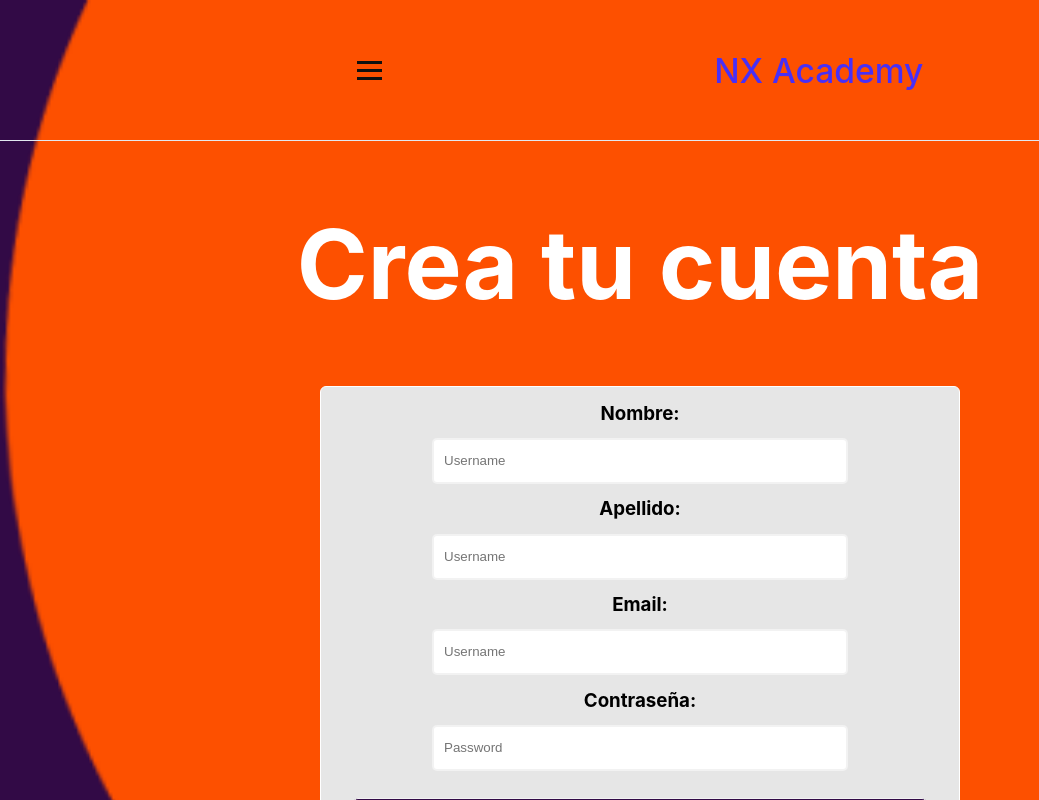
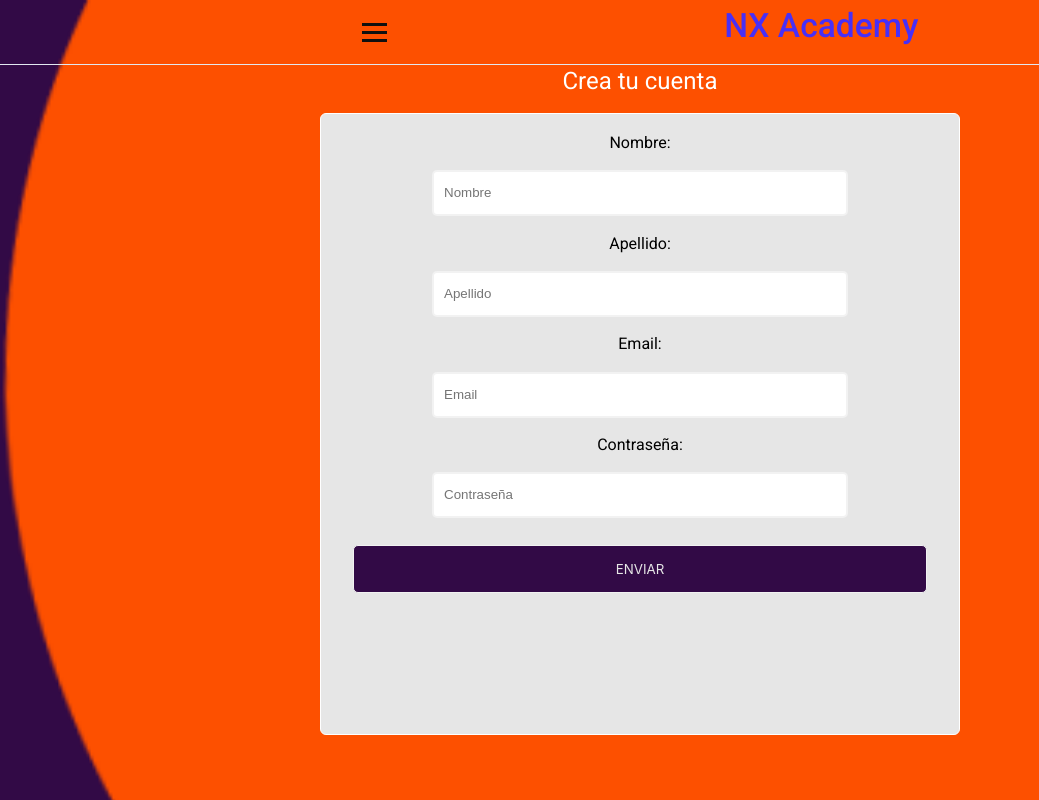
Before and after one commit to sopita-app/sopita, an Angular app: page /auth/register in a window 1280 px wide. Shown: the top 800 px of the page, without its empty margins (0-1039 px from the left). Built offline with nearby package versions, Linux system fonts and the light colour scheme.

Commit message:
feature/signup

```diff
--- a/package.json
+++ b/package.json
@@ -12,10 +12,12 @@
   "private": true,
   "dependencies": {
     "@angular/animations": "~11.2.10",
+    "@angular/cdk": "^11.2.13",
     "@angular/common": "~11.2.10",
     "@angular/compiler": "~11.2.10",
     "@angular/core": "~11.2.10",
     "@angular/forms": "~11.2.10",
+    "@angular/material": "^11.2.13",
     "@angular/platform-browser": "~11.2.10",
     "@angular/platform-browser-dynamic": "~11.2.10",
     "@angular/router": "~11.2.10",
--- a/src/app/app.module.ts
+++ b/src/app/app.module.ts
@@ -7,6 +7,7 @@ import { TasksModule } from './tasks/tasks.module';
 import { HttpClientModule } from '@angular/common/http'
 import { NavBarModule } from './components/components.module';
 import { RouterModule } from '@angular/router';
+import { BrowserAnimationsModule } from '@angular/platform-browser/animations';
 
 @NgModule({
   declarations: [
@@ -19,7 +20,8 @@ import { RouterModule } from '@angular/router';
     TasksModule,
     HttpClientModule,
     NavBarModule,
-    RouterModule
+    RouterModule,
+    BrowserAnimationsModule
 
   ],
   providers: [],
--- a/src/app/auth/auth.module.ts
+++ b/src/app/auth/auth.module.ts
@@ -4,6 +4,7 @@ import { SignupComponent } from './signup/signup.component';
 import { SigninComponent } from './signin/signin.component';
 import { FormsModule } from '@angular/forms';
 import { AuthRoutingModule } from './auth-routing.module';
+import {MatSnackBarModule} from '@angular/material/snack-bar';
 
 @NgModule({
   declarations: [
@@ -13,7 +14,8 @@ import { AuthRoutingModule } from './auth-routing.module';
   imports: [
     CommonModule,
     FormsModule,
-    AuthRoutingModule
+    AuthRoutingModule,
+    MatSnackBarModule
   ],
   exports:[
     SignupComponent,
--- a/src/app/auth/auth.service.ts
+++ b/src/app/auth/auth.service.ts
@@ -3,9 +3,12 @@ import { HttpClient } from '@angular/common/http';
 import { map, tap } from 'rxjs/operators';
 import { of } from 'rxjs';
 import { Router } from '@angular/router';
+import * as interfaces from '../interfaces/user.interface';
+
 @Injectable({
   providedIn: 'root',
 })
+
 export class AuthService {
   constructor(private http: HttpClient, private router: Router) {}
   user: any = {};
@@ -30,6 +33,27 @@ export class AuthService {
 
       });
   }
+
+  signUp(user: interfaces.SignUpUser) {
+    this.http
+      .post<any>('https://organizateunpoco.herokuapp.com/api/user/signup', user)
+      .pipe(
+        map((res) => res.response),
+        // tap(
+        //   res => localStorage.setItem('user', res.token)
+        // )
+        )
+      .subscribe((user) => {
+        // this.loggedUser = user
+        console.log(user)
+        //redirectionarrrr
+        if(user._id){
+          this.router.navigate(['./home'])
+        }
+
+      });
+  }
+
   logOut(){
     this.loggedUser = null
     localStorage.clear()
--- a/src/app/auth/signup/signup.component.html
+++ b/src/app/auth/signup/signup.component.html
@@ -4,14 +4,14 @@
     </div>
     <div class="login-form">
         <h3>Nombre:</h3>
-        <input type="text" placeholder="Username" /><br />
+        <input type="text" placeholder="Nombre" [(ngModel)]='user.name' /><br />
         <h3>Apellido:</h3>
-        <input type="text" placeholder="Username" /><br />
+        <input type="text" placeholder="Apellido" [(ngModel)]='user.lastname'/><br />
         <h3>Email:</h3>
-        <input type="text" placeholder="Username" /><br />
+        <input type="text" placeholder="Email" [(ngModel)]='user.email'/><br />
         <h3>Contraseña:</h3>
-        <input type="password" placeholder="Password" />
+        <input type="password" placeholder="Contraseña" [(ngModel)]='user.password'/>
         <br />
-        <input type="button" value="Enviar" class="login-button" />
+        <input type="button" value="Enviar" class="login-button" (click)="signUp()"/>
     </div>
 </div>
--- a/src/app/auth/signup/signup.component.ts
+++ b/src/app/auth/signup/signup.component.ts
@@ -1,15 +1,31 @@
 import { Component, OnInit } from '@angular/core';
+import { AuthService } from '../auth.service';
+import { SignUpUser } from '../../interfaces/user.interface';
+import {MatSnackBar} from '@angular/material/snack-bar';
+
 
 @Component({
   selector: 'app-signup',
   templateUrl: './signup.component.html',
   styleUrls: ['./signup.component.scss']
 })
-export class SignupComponent implements OnInit {
 
-  constructor() { }
+export class SignupComponent {
 
-  ngOnInit(): void {
+  constructor(private authService: AuthService, private _snackBar: MatSnackBar) { }
+
+  user: SignUpUser = {
+    name: '',
+    lastname: '',
+    email: '',
+    password: '',
+  }
+
+
+
+  signUp(){
+    this.authService.signUp(this.user)
+    this._snackBar.open('Cuenta creada, inicie sesión', 'Ok',{duration: 1500});
   }
 
 }
--- a/src/index.html
+++ b/src/index.html
@@ -6,8 +6,11 @@
   <base href="/">
   <meta name="viewport" content="width=device-width, initial-scale=1">
   <link rel="icon" type="image/x-icon" href="favicon.ico">
+  <link rel="preconnect" href="https://fonts.gstatic.com">
+  <link href="https://fonts.googleapis.com/css2?family=Roboto:wght@300;400;500&display=swap" rel="stylesheet">
+  <link href="https://fonts.googleapis.com/icon?family=Material+Icons" rel="stylesheet">
 </head>
-<body>
+<body class="mat-typography">
   <app-root></app-root>
 </body>
 </html>
--- a/src/styles.scss
+++ b/src/styles.scss
@@ -1,3 +1,38 @@
+
+// Custom Theming for Angular Material
+// For more information: https://material.angular.io/guide/theming
+@import '~@angular/material/theming';
+// Plus imports for other components in your app.
+
+// Include the common styles for Angular Material. We include this here so that you only
+// have to load a single css file for Angular Material in your app.
+// Be sure that you only ever include this mixin once!
+@include mat-core();
+
+// Define the palettes for your theme using the Material Design palettes available in palette.scss
+// (imported above). For each palette, you can optionally specify a default, lighter, and darker
+// hue. Available color palettes: https://material.io/design/color/
+$agendaApp-primary: mat-palette($mat-indigo);
+$agendaApp-accent: mat-palette($mat-pink, A200, A100, A400);
+
+// The warn palette is optional (defaults to red).
+$agendaApp-warn: mat-palette($mat-red);
+
+// Create the theme object. A theme consists of configurations for individual
+// theming systems such as "color" or "typography".
+$agendaApp-theme: mat-light-theme((
+  color: (
+    primary: $agendaApp-primary,
+    accent: $agendaApp-accent,
+    warn: $agendaApp-warn,
+  )
+));
+
+// Include theme styles for core and each component used in your app.
+// Alternatively, you can import and @include the theme mixins for each component
+// that you are using.
+@include angular-material-theme($agendaApp-theme);
+
 /* You can add global styles to this file, and also import other style files */
 body {
   font-family: -apple-system, BlinkMacSystemFont, "Segoe UI", Roboto, Helvetica,
@@ -9,3 +44,6 @@ body {
   margin: 0px;
   padding: 0px;
 }
+
+html, body { height: 100%; }
+body { margin: 0; font-family: Roboto, "Helvetica Neue", sans-serif; }
```
Also changed, not shown: 1 other file (tests, documents, lock files or other folders).
